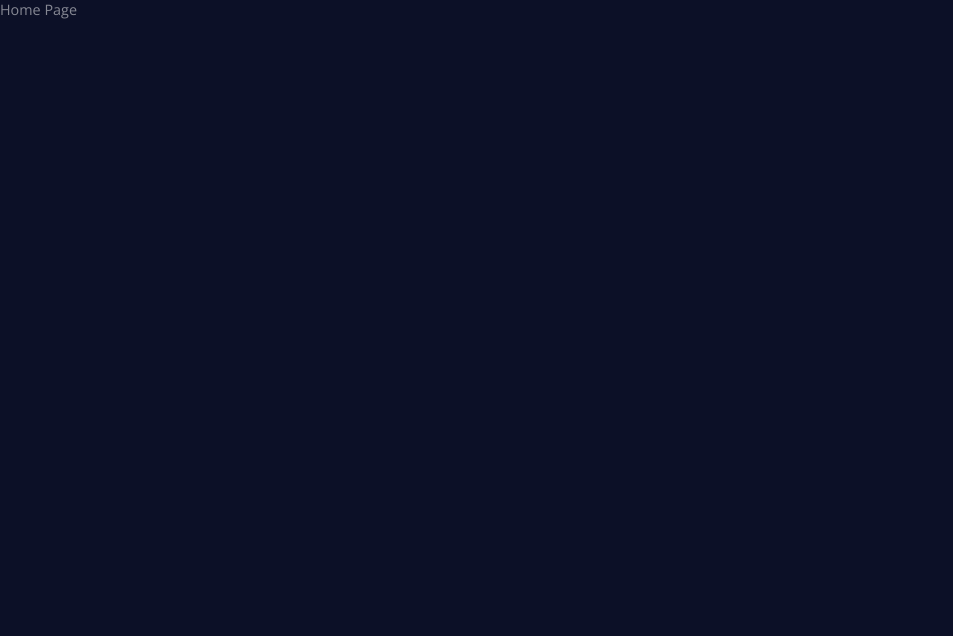
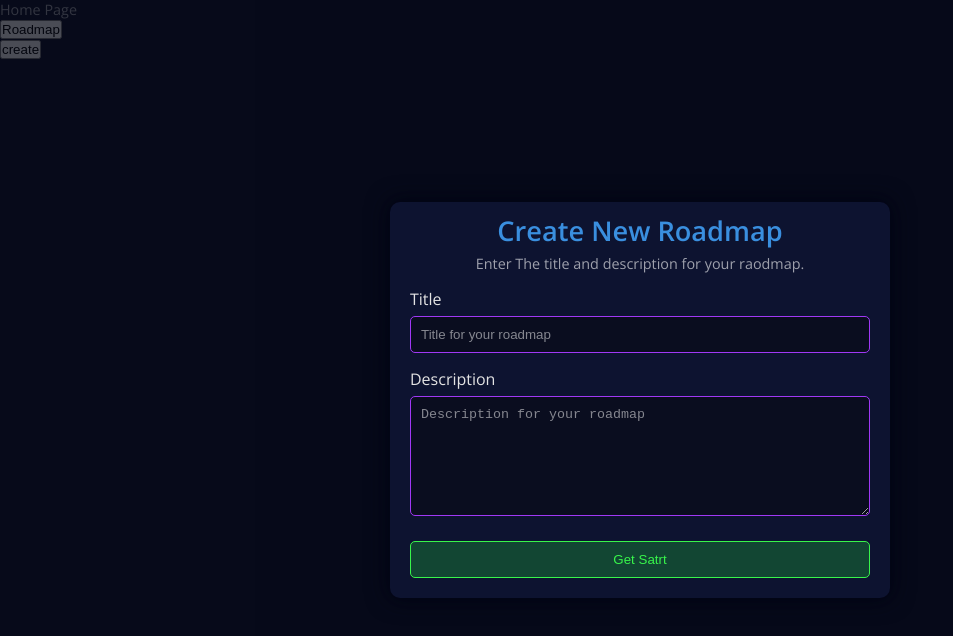
Before and after one commit to hamza-bousalih/roadmap-application, a Next.js app in the folder roadmapui/: page / in a window 1280 px wide. Shown: the top 636 px of the page, without its empty margins (0-953 px from the left). Built offline with nearby package versions, Linux system fonts and the light colour scheme.

Commit message:
+ add CreateRoadmapDialog to create new roadmap (title, description)

```diff
--- a/roadmapui/app/page.js
+++ b/roadmapui/app/page.js
@@ -1,6 +1,23 @@
+"use client"
+
+import {useRouter} from "next/navigation";
+import {useState} from "react";
+import CreateRoadmapDialog from "@/components/roadmap/create/CreateRoadmapDialog";
 
 export default function Home() {
+    const [showCreateRoadmapDialog, setShowCreateRoadmapDialog] = useState(true);
+    const router = useRouter()
+
     return <main>
         Home Page
+        <ul>
+            <li>
+                <button onClick={() => router.push("/roadmaps/4")}>Roadmap</button>
+            </li>
+            <li>
+                <button onClick={() => setShowCreateRoadmapDialog(prev => !prev)}>create</button>
+            </li>
+        </ul>
+        {showCreateRoadmapDialog && <CreateRoadmapDialog onClose={() => setShowCreateRoadmapDialog(true)}/>}
     </main>
 }
--- a/roadmapui/app/roadmaps/[roadmapId]/page.js
+++ b/roadmapui/app/roadmaps/[roadmapId]/page.js
@@ -5,11 +5,10 @@ import Service from "@/services"
 import {useEffect, useState} from "react";
 import Loader from "@/components/roadmap/laoder/Loader";
 import RoadmapDetails from "@/components/roadmap/timeline/roadmap-details/RoadmapDetails";
-import {useRoadmapContext} from "@/app/roadmaps/layout";
+import {useRoadmapContext} from "@/app/layout";
 
 export default function RoadmapPage({params: {roadmapId}}) {
-    const [roadmap, setRoadmap] = useState({});
-    const {roadmap: roadmapContext, setRoadmapContext} = useRoadmapContext();
+    const {roadmap, setRoadmap} = useRoadmapContext();
     const [loading, setLoading] = useState(true);
 
     useEffect(() => {
--- a/roadmapui/app/roadmaps/layout.js
+++ b/roadmapui/app/roadmaps/layout.js
@@ -6,7 +6,6 @@ import '@/styles/globals.css'
 import {createContext, useContext, useState} from "react";
 
 export const RoadmapContext = createContext();
-
 export const useRoadmapContext = () => useContext(RoadmapContext)
 
 export default function RootLayout({children}) {
--- /dev/null
+++ b/roadmapui/components/dialog/Dialog.jsx
@@ -0,0 +1,79 @@
+import "./dialog.css"
+import {button} from "@nextui-org/react";
+
+const DialogBody = ({children}) => {
+    return <div className="body">
+        {children}
+    </div>
+}
+
+const DialogFooter = ({children}) => {
+    return <div className="footer">
+        {children}
+    </div>
+}
+
+const TextInput = (
+    {
+        id, onChange, defaultValue, placeholder,
+        name = id, label = id
+        // options: {maxLength, minLength, required}
+    }) => {
+    return <>
+        <div className="input-group">
+            <label htmlFor={id}>{label}</label>
+            <input className="input"
+                   type="text" id={id}
+                   onChange={onChange} name={name}
+                   defaultValue={defaultValue}
+                   placeholder={placeholder}
+                // maxLength={maxLength} minLength={minLength} required={required}
+            />
+        </div>
+    </>
+}
+
+const LongTextInput = (
+    {
+        id, onChange, defaultValue, placeholder,
+        name = id, label = id
+        // options: {maxLength, minLength, required}
+    }) => {
+    return <>
+        <div className="input-group">
+            <label htmlFor={id}>{label}</label>
+            <textarea
+                className="input long-text" id={id}
+                onChange={onChange} name={name}
+                defaultValue={defaultValue}
+                placeholder={placeholder}
+                // maxLength={maxLength} minLength={minLength} required={required}
+            ></textarea>
+        </div>
+    </>
+}
+
+const SubmitButton = ({onClick, label}) => {
+    return <button
+        className="submit-button"
+        onClick={onClick}
+    >{label}</button>
+}
+
+export default function Dialog({onClose, title, description, children}) {
+    return <>
+        <div className="dialog">
+            <div className="overlay" onClick={onClose}></div>
+            <div className="content">
+                <div className="header">
+                    <h2 className="title">{title}</h2>
+                    <p className="description">{description}</p>
+                </div>
+                {children}
+            </div>
+        </div>
+    </>
+}
+
+export {DialogBody, DialogFooter}
+export {TextInput, LongTextInput, SubmitButton}
--- /dev/null
+++ b/roadmapui/components/dialog/dialog.css
@@ -0,0 +1,97 @@
+.dialog {
+    --border: 5px;
+
+    display: flex;
+    align-items: center;
+    justify-content: center;
+    isolation: isolate;
+
+    &, & .overlay {
+        position: fixed;
+        inset: 0;
+    }
+
+    & .overlay {
+        background: var(--bg-overlay);
+        z-index: -1;
+    }
+
+    & .content {
+        width: min(500px, 95%);
+        height: fit-content;
+        background: var(--form-bg);
+        border-radius: calc(var(--border) * 2);
+        box-shadow: var(--form-shdow);
+        padding: 10px 20px 20px;
+
+        & .header {
+            & .title {
+                color: var(--blue-200);
+                margin-bottom: 5px;
+                text-align: center;
+            }
+
+            & .description {
+                color: var(--paragraph);
+                text-align: center;
+            }
+        }
+
+        & .body {
+            padding-block: 15px;
+
+            & .input-group {
+                display: flex;
+                flex-direction: column;
+                gap: 6px;
+            }
+
+            & label {
+                color: var(--white);
+                font-size: 16px;
+                font-weight: 400;
+                text-transform: capitalize;
+            }
+
+            & > :not(:first-child) {
+                margin-top: 15px;
+            }
+
+            & .input {
+                background: var(--form-field-bg);
+                border: var(--form-field-border);
+                padding: 10px;
+                border-radius: var(--border);
+                color: var(--white);
+
+                &:focus {
+                    outline: none;
+                }
+
+                &.long-text {
+                    max-width: 100%;
+                    min-width: 100%;
+                    max-height: 200px;
+                    min-height: 120px;
+                }
+            }
+
+            & .input::placeholder {
+                color: var(--form-field-placeholder);
+            }
+        }
+
+        & .footer {
+            margin-top: 10px;
+            .submit-button {
+                width: 100%;
+                padding: 10px;
+                border-radius: var(--border);
+                border: 1px solid var(--green-border);
+                background: var(--green-bg-opacity);
+                color: var(--green-border);
+                cursor: pointer;
+            }
+        }
+    }
+}
--- /dev/null
+++ b/roadmapui/components/roadmap/create/CreateRoadmapDialog.jsx
@@ -0,0 +1,51 @@
+import Dialog, {DialogBody, DialogFooter, LongTextInput, SubmitButton, TextInput} from "@/components/dialog/Dialog";
+import {useState} from "react";
+import {useRouter} from "next/navigation";
+
+export default function CreateRoadmapDialog({onClose}) {
+    const route  = useRouter()
+
+    const [newRoadmap, setNewRoadmap] = useState({
+        title: "", description: "", // tags: [],
+    });
+
+    const handleInput = (event) => {
+        const {name, value} = event.target
+        setNewRoadmap((prev) => ({...prev, [name]: value}));
+    }
+
+    const onCloseHandler = () => {
+        onClose()
+    }
+
+    const handleSubmit = () => {
+        console.log(`/roadmaps/create/${newRoadmap.title}/${newRoadmap.description}`)
+        route.push(`/roadmaps/create/${newRoadmap.title}/${newRoadmap.description}`)
+    }
+
+    return <>
+        <Dialog
+            onClose={onCloseHandler}
+            title="Create New Roadmap"
+            description="Enter The title and description for your raodmap."
+        >
+            <DialogBody>
+                <TextInput
+                    id="title"
+                    placeholder="Title for your roadmap"
+                    onChange={handleInput}/>
+                <LongTextInput
+                    id="description"
+                    placeholder="Description for your roadmap"
+                    onChange={handleInput}/>
+                {/*<TextInput id="tags" label="Tags" placeholder="Entre a tag"/>*/}
+            </DialogBody>
+            <DialogFooter>
+                <SubmitButton
+                    label="Get Satrt"
+                    onClick={handleSubmit}
+                />
+            </DialogFooter>
+        </Dialog>
+    </>
+}
--- a/roadmapui/styles/colors.css
+++ b/roadmapui/styles/colors.css
@@ -3,10 +3,11 @@
     --bg-color-700: hsl(231, 53%, 10%); /*BG COLOR*/
     --bg-color-900: hsl(229, 60%, 7%);
 
-    --bg-overlay: hsla(229, 57%, 5%, 50%);
+    --bg-overlay: hsla(229, 57%, 5%, 70%);
 
-    --paragraph: hsla(0, 0%, 100%, 50%);
+    --paragraph: hsla(0, 0%, 100%, 0.6);
 
+    --white: hsl(0, 0%, 89%);
     --purpal: hsl(273, 90%, 59%);
     --green: hsl(116, 69%, 31%);
     --blue-200: hsl(209, 72%, 55%);
@@ -16,10 +17,11 @@
     --yellow: hsl(47, 100%, 50%);
     --red: hsl(0, 80%, 58%);
 
-    --form-bg: hsl(231, 53%, 10%);
-    --form-shdow: 0 0 10px 5px rgba(0, 0, 0, 0.49);
+    --form-bg: var(--bg-color-400);
+    --form-shdow: 0 0 20px 4px rgba(0, 4, 19, 0.85);
     --form-field-bg: hsl(232, 52%, 8%);
-    --form-field-placeholder: hsla(0, 0%, 100%, 20%);
+    --form-field-border: 1px solid var(--purpal);
+    --form-field-placeholder: hsla(0, 0%, 100%, 0.5);
 
     --purple-bg-opacity: hsla(272, 72%, 47%, 30%);
     --green-bg-opacity: hsla(129, 72%, 47%, 27%);
```
Also changed, not shown: roadmapui/app/roadmaps/create/page.js (+4 -3 lines).
